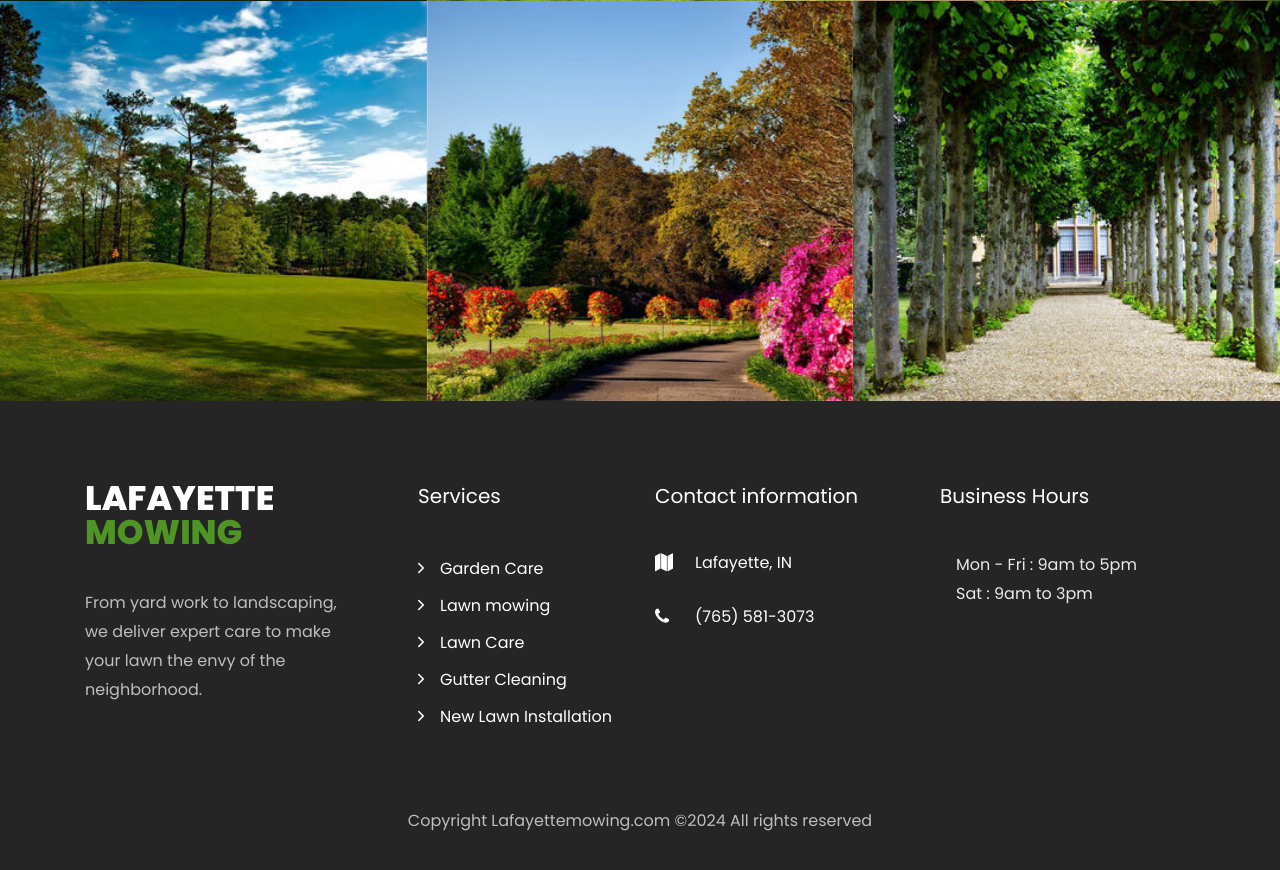
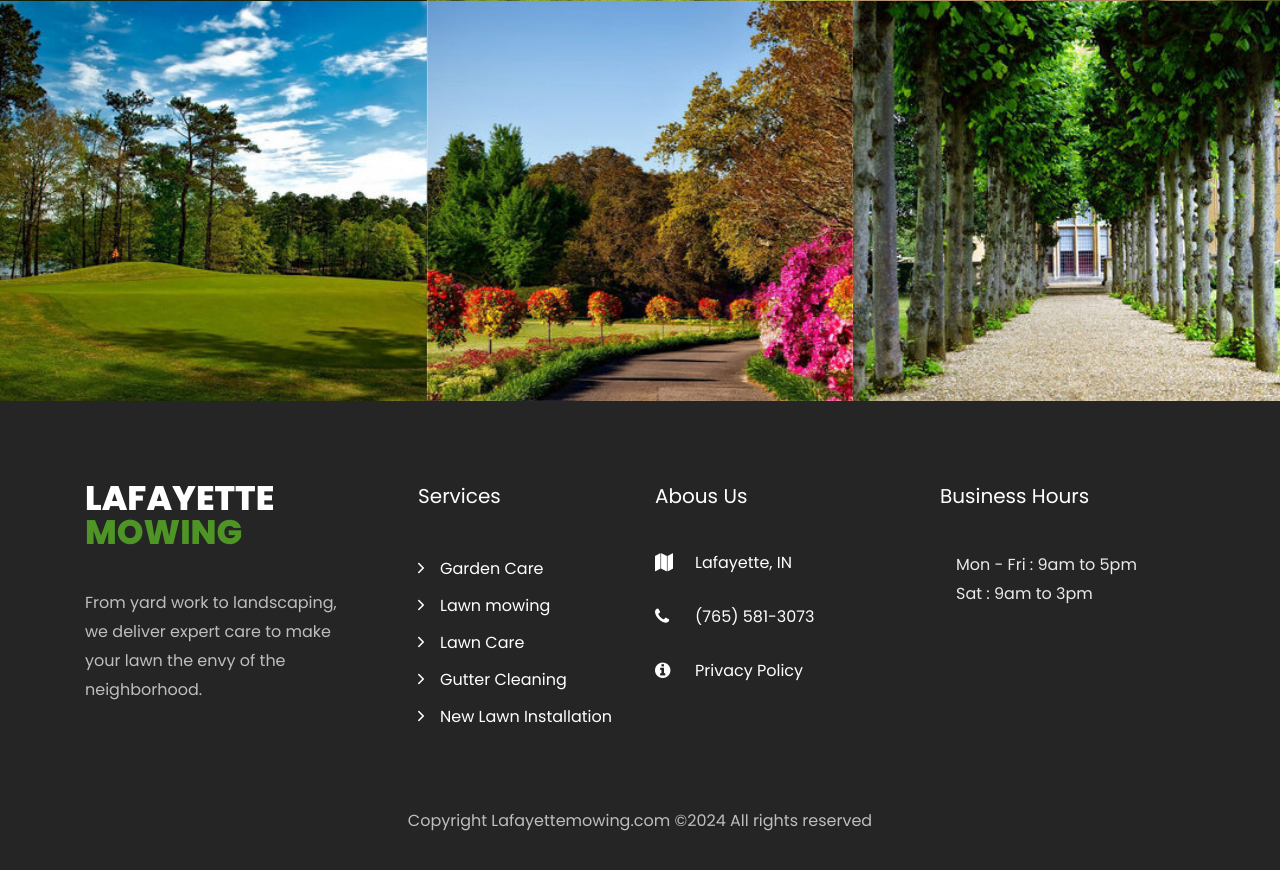
Before and after one commit to Nupatron/lafayette-mowing, a Jekyll site: the page built from index.html, in a window 1280 px wide and 900 px high, scrolled down 4397 px. Shown: the top 870 px of the window. Built offline with Jekyll 4.4.1, drawn with Linux system fonts in a browser that asks for light colours; some web fonts are replaced.

Commit message:
added privacy policy link to footer

```diff
--- a/_includes/footer.html
+++ b/_includes/footer.html
@@ -22,12 +22,12 @@
       </div>
       <div class="col-md-6 col-lg">
         <div class="ftco-footer-widget mb-4">
-          <h2 class="ftco-heading-2">Contact information</h2>
+          <h2 class="ftco-heading-2">Abous Us</h2>
           <div class="block-23 mb-3">
             <ul>
               <li><a href="https://www.google.com/maps/place/Lafayette,+IN"><span class="icon icon-map"></span><span class="text">Lafayette, IN</span></a></li>
               <li><a href="tel:{{ site.phone_link }}"><span class="icon icon-phone"></span><span class="text">{{ site.phone_label }}</span></a></li>
-              <!-- <li><a href="#"><span class="icon icon-envelope"></span><span class="text">info@yourdomain.com</span></a></li> -->
+              <li><a href="/privacy-policy"><span class="icon icon-info-circle"></span><span class="text">Privacy Policy</span></a></li>
             </ul>
           </div>
         </div>
```
